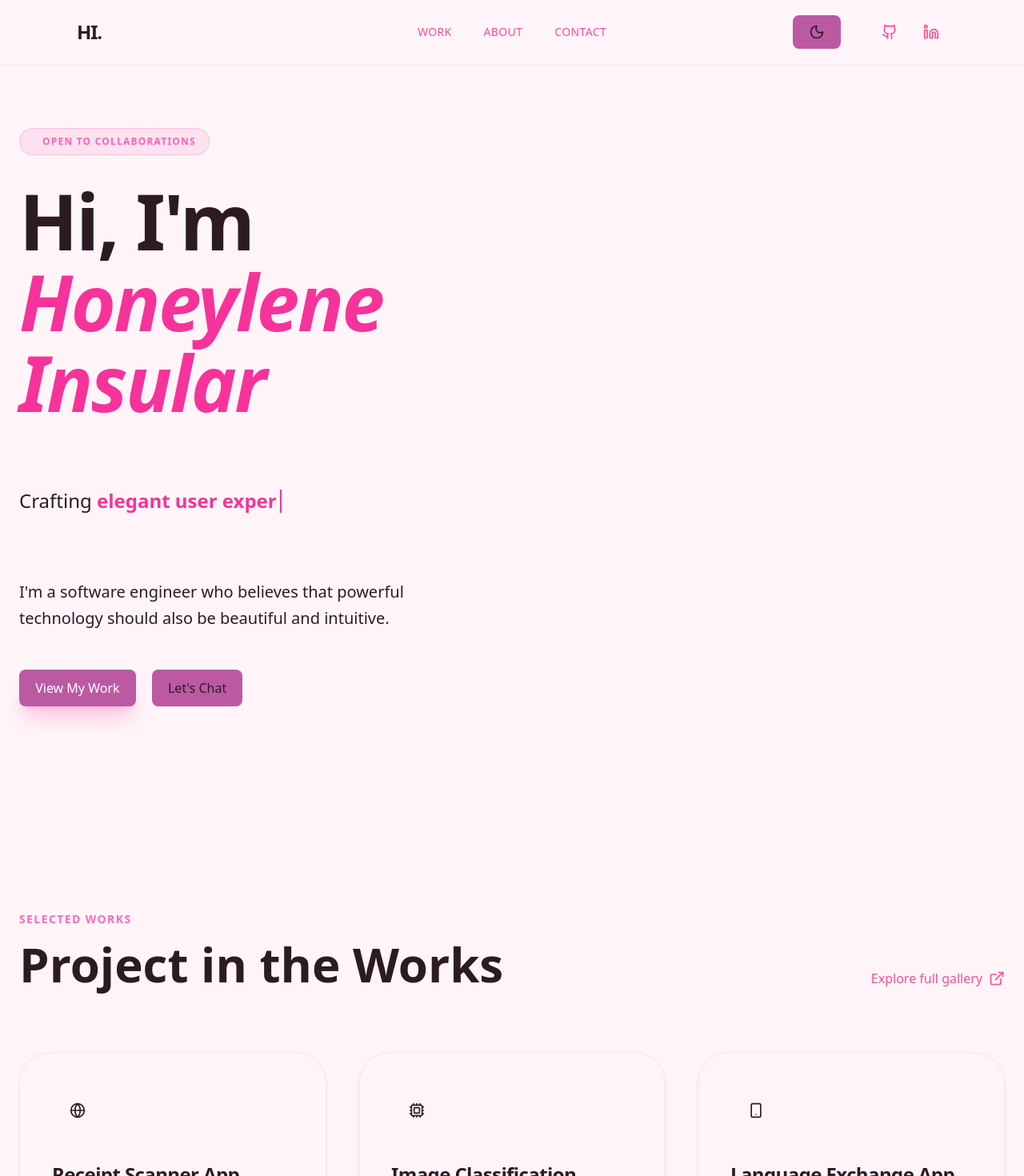
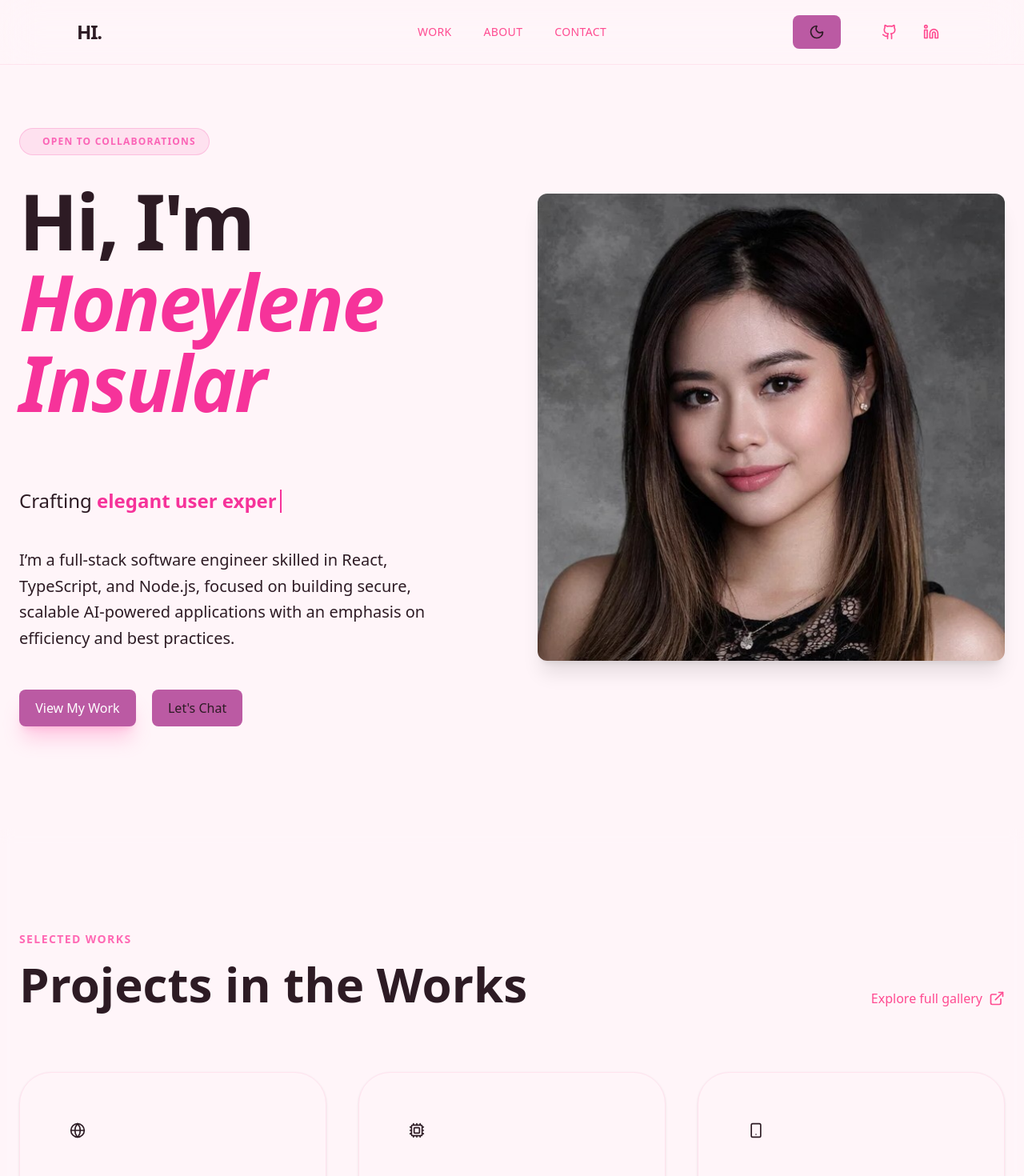
Before and after one commit to hinsular-10/mu-portfolio-2, a React (Vite) app: page / in a window 1280 px wide. Shown: the top 1470 px of the page at 80% size. Built offline with nearby package versions, Linux system fonts and the light colour scheme.

Commit message:
added more features

```diff
--- a/src/App.jsx
+++ b/src/App.jsx
@@ -14,6 +14,7 @@ import {
   Smartphone,
   ChevronDown
 } from 'lucide-react';
+
 
 function App() {
   const projects = [
@@ -135,7 +136,7 @@ function App() {
                 Hi, I'm <br />
                 <span className="text-pink-500 italic">Honeylene Insular</span>
               </h1>
-                <div className="text-xl md:text-2xl font-medium text-muted-foreground/80 mt-20 mb-20 min-h-[1.5em] flex items-center">
+                <div className="text-xl md:text-2xl font-medium text-muted-foreground/80 mt-20 mb-10 min-h-[1.5em] flex items-center">
                   Crafting&nbsp;
                   <Typewriter
                     texts={[
@@ -155,13 +156,16 @@ function App() {
                   />
                 </div>
                 <p className="text-lg md:text-xl text-muted-foreground max-w-lg mb-12 leading-relaxed font-medium">
-                  I'm a software engineer who believes that powerful technology should also be beautiful and intuitive.
+                  I’m a full-stack software engineer skilled in React, TypeScript, and Node.js, focused on building secure, scalable AI-powered applications with an emphasis on efficiency and best practices.
                 </p>
                 <div className="flex flex-wrap gap-5">
 
-                  <button className="px-10 py-4 bg-[#FF69B4] text-white rounded-2xl font-bold hover:bg-[#FF1493] hover:scale-[1.02] active:scale-[0.98] transition-all shadow-xl shadow-[#FF69B4]/30">
+                  <button
+                  onClick={() => document.getElementById('work')?.scrollIntoView({ behavior: 'smooth' })}
+                  className="px-10 py-4 bg-[#FF69B4] text-white rounded-2xl font-bold hover:bg-[#FF1493] hover:scale-[1.02] active:scale-[0.98] transition-all shadow-xl shadow-[#FF69B4]/30">
                     View My Work
                   </button>
+
                   <button
                   onClick={() => document.getElementById('contact')?.scrollIntoView({ behavior: 'smooth' })}
                   className="px-10 py-4 bg-card text-foreground border-2 border-primary/20 rounded-2xl font-bold hover:bg-primary/5 transition-all">
@@ -169,6 +173,16 @@ function App() {
                   </button>
                 </div>
               </motion.div>
+
+              {/* Image Section */}
+              <div className='hidden lg:block'>
+                <img
+                  src="src/assets/Lene.jpg"
+                  alt="Profile"
+                  className='w-full h-auto rounded-xl shadow-xl'
+
+                />
+              </div>
             </div>
           </div>
         </section>
@@ -179,7 +193,7 @@ function App() {
           <div className="flex flex-col md:flex-row md:items-end justify-between mb-20 gap-8">
             <div>
               <span className="text-[#FF69B4] font-bold tracking-widest uppercase text-sm mb-4 block">Selected Works</span>
-              <h2 className="text-4xl md:text-6xl font-black tracking-tightest">Project in the Works</h2>
+              <h2 className="text-4xl md:text-6xl font-black tracking-tightest">Projects in the Works</h2>
             </div>
             <a href="#" className="inline-flex items-center gap-2 font-bold text-primary group transition-all">
               Explore full gallery
```
Also changed, not shown: src/components/ui/Image/ImageWithFallback.jsx (added, +27 -0 lines), src/assets/Lene.jpg (renamed from src/assets/task_01khtmkc8ge92ayd8dv1zdxhsn_1771494359_img_1.jpg).
